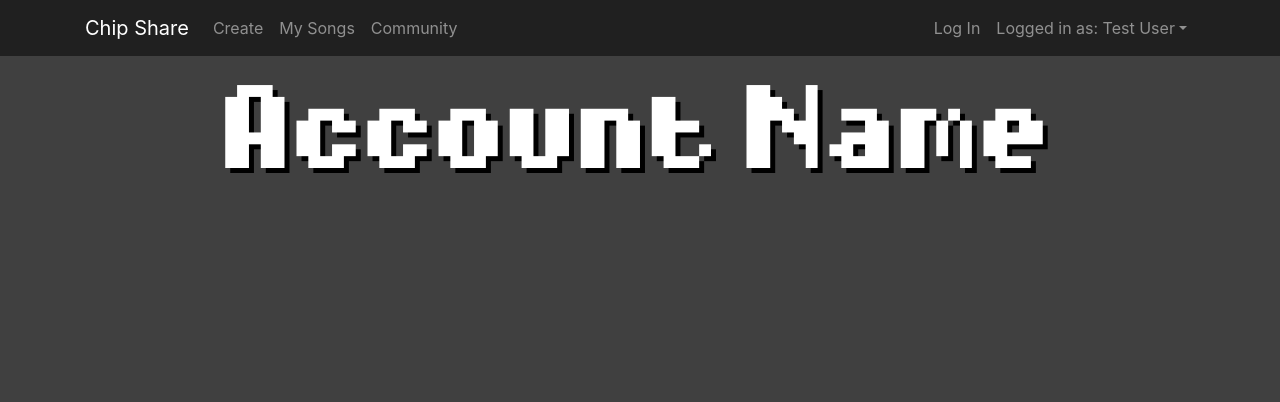
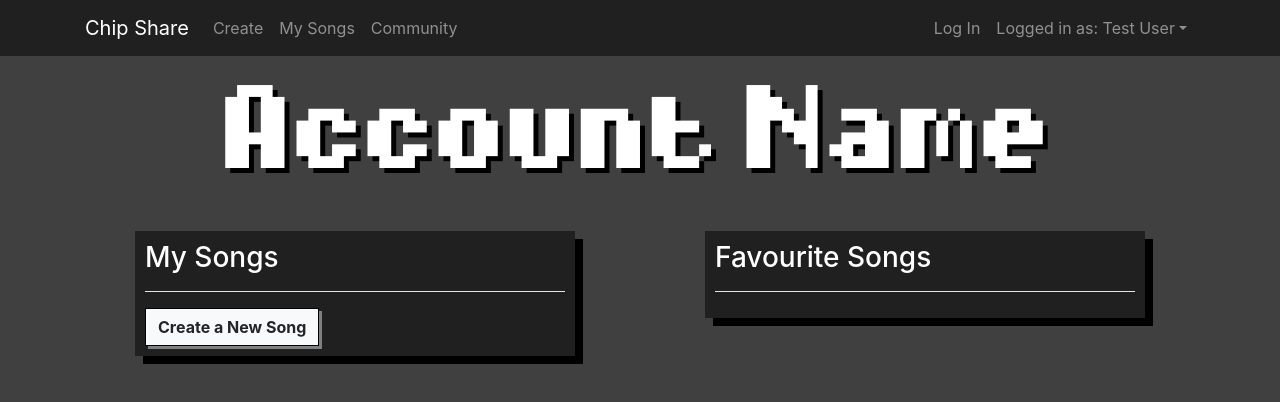
Before and after one commit to versox/chip-share, a React (Create React App) app in the folder client/: page /profile in a window 1280 px wide. Shown: the top 402 px of the page. Built offline with nearby package versions, Linux system fonts and the light colour scheme.

Commit message:
Style tweaks, more content on profile page

```diff
--- a/client/src/Home.js
+++ b/client/src/Home.js
@@ -13,6 +13,12 @@ class Home extends Component {
 	    this.slide3 = {
               backgroundImage: 'url(/assets/Slide3.png)'
 	    }
+	    this.titles = [
+	      "Title 1", "Title 2", "Title 3"
+	    ];
+	    this.artists = [
+	      "Artist 1", "Artist 2", "Artist 3"
+	    ];
     }
 
     render() {
@@ -50,18 +56,18 @@ class Home extends Component {
 			<h3>Most Popular Songs</h3>
 			<div className="song-list">
 				<button type="button" className="btn btn-light">Play</button>
-				<span className="song-title">Song Title</span>
-				<a href="#top" className="artist-name">Artist Name</a>
+				<span className="song-title">{this.titles[0]}</span>
+				<a href="#top" className="artist-name">{this.artists[0]}</a>
 			</div>
 			<div className="song-list">
 		        	<button type="button" className="btn btn-light">Play</button>
-		                <span className="song-title">Song Title</span>
-		                <a href="#top" className="artist-name">Artist Name</a>
+		                <span className="song-title">{this.titles[1]}</span>
+		                <a href="#top" className="artist-name">{this.artists[1]}</a>
 		        </div>
 			<div className="song-list">
 		                <button type="button" className="btn btn-light">Play</button>
-		                <span className="song-title">Song Title</span>
-		          	<a href="#top" className="artist-name">Artist Name</a>
+		                <span className="song-title">{this.titles[2]}</span>
+		          	<a href="#top" className="artist-name">{this.artists[2]}</a>
 		        </div>
 		  </div>
 		  <div className="msec">
--- a/client/src/Profile.js
+++ b/client/src/Profile.js
@@ -4,7 +4,24 @@ class Profile extends Component {
     render() {
 	return (
 	    <div>
-		<h1 class="account-name">Account Name</h1>
+	      <h1 class="account-name">Account Name</h1>
+	      <div class="container">
+		<div class="row">
+	          <div class="col">
+	            <div class="msec">
+		      <h3>My Songs</h3>
+		      <hr></hr>
+		      <button class="btn btn-light" href="#">Create a New Song</button>
+		    </div>
+	          </div>
+		  <div class="col">
+		    <div class="msec">
+		      <h3>Favourite Songs</h3>
+		      <hr></hr>
+		    </div>
+		  </div>
+		</div>
+	      </div>
 	    </div>
 	);
     }
--- a/client/src/index.css
+++ b/client/src/index.css
@@ -17,6 +17,10 @@ body {
 code {
   font-family: source-code-pro, Menlo, Monaco, Consolas, "Courier New",
     monospace;
+}
+
+hr {
+	background-color: white;
 }
 
 .bg-dark {
@@ -46,11 +50,12 @@ code {
 	text-shadow: 5px 5px black;
 }
 .msec {
-	box-shadow: 5px 5px black;
+	box-shadow: 8px 8px black;
 	background-color: #202020;
 	color: white;
 	margin: 20px 50px 20px 50px;
 	padding: 10px;
+	float: center;
 }
 .song-list {
 	background-color: #101010;
@@ -70,3 +75,9 @@ code {
     margin: auto;
     width: 400px;
 }
+.btn-light {
+	border-radius: 0;
+	box-shadow: 3px 3px grey;
+	border-color: black;
+	font-weight: bold;
+}
```
